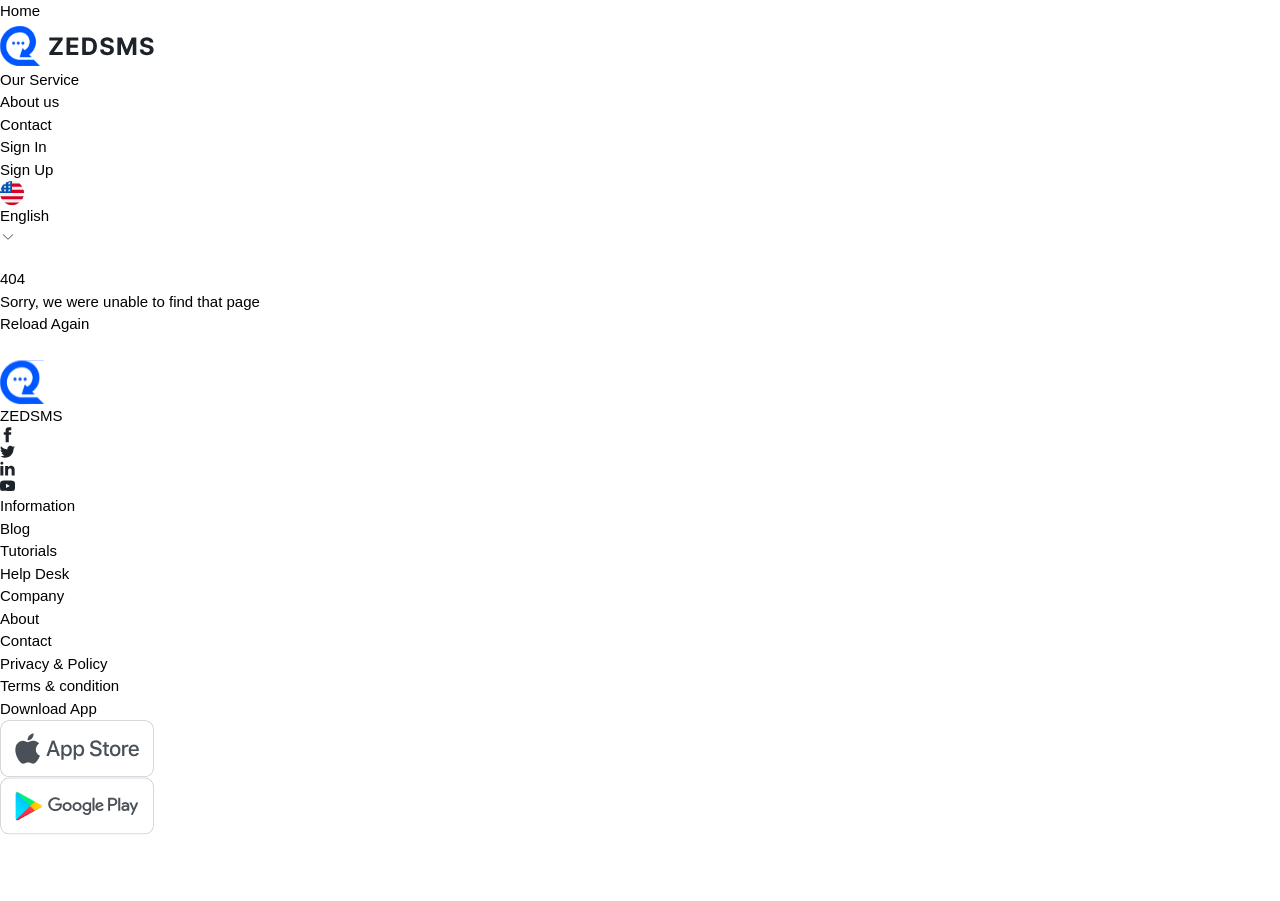
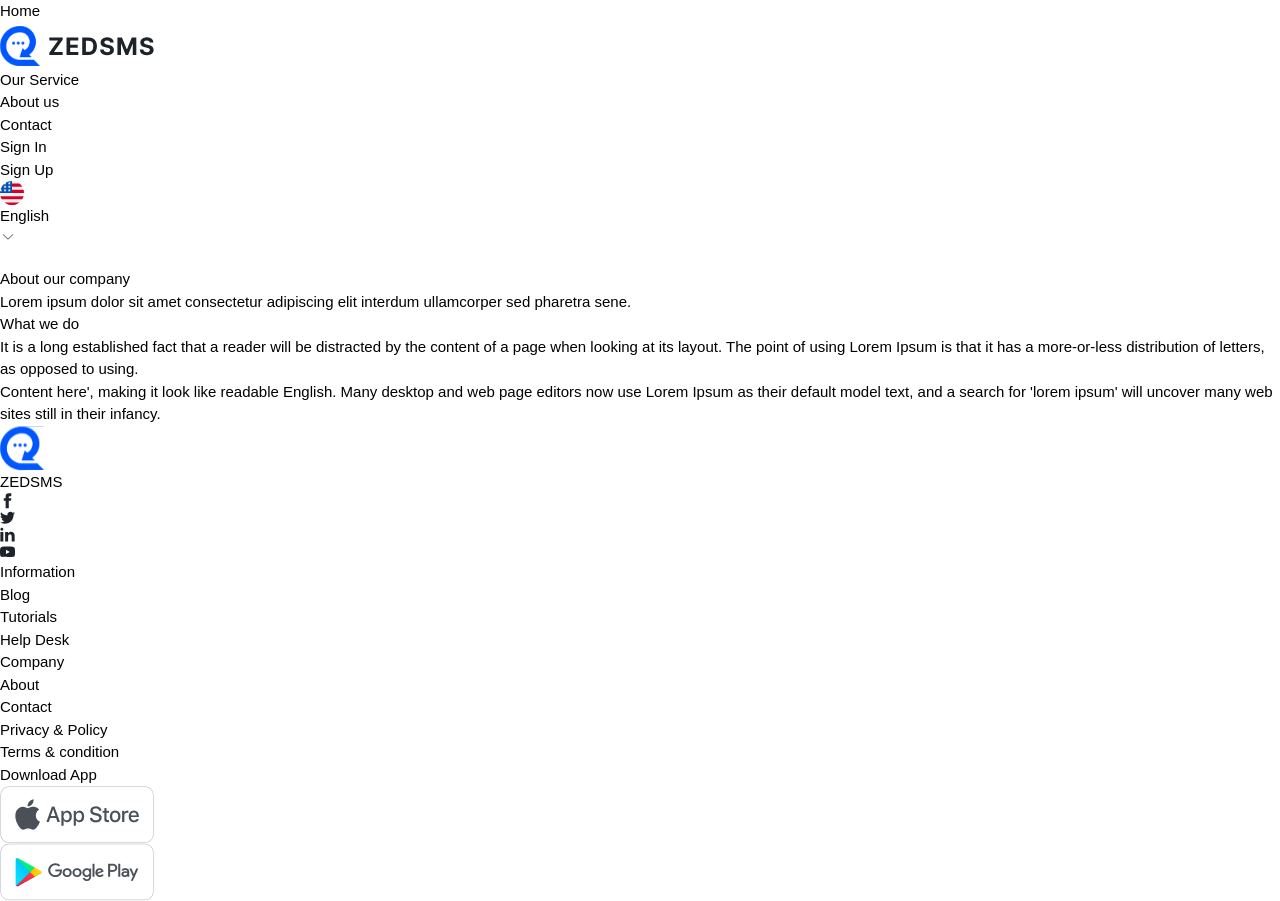
Before and after one commit to sunny335/zed-sms, a Vue app: page /about in a window 1280 px wide. Before the commit the page ends 835 px from the top, so only its background shows below. Built offline with nearby package versions, Linux system fonts and the light colour scheme.

Commit message:
create section header and about page

```diff
--- /dev/null
+++ b/src/components/SectionHeader/SectionHeader.vue
@@ -0,0 +1,21 @@
+<script setup>
+
+
+</script>
+<template>
+
+    <div class="bg-neutral-100 py-[100px] px-7">
+        <h1 class="text-neutral-800 text-center text-[40px] font-medium font-['Poppins'] leading-10 mb-[10px]">{{ title }}</h1>
+        <p class="max-w-[436px] mx-auto text-center text-zinc-600 text-base font-light font-['Poppins'] leading-[25.18px]">{{ description }}</p>
+    </div>
+</template>
+
+
+<script>
+export default {
+  props: {
+    title: String, // Declare a prop named "title" of type String
+    description: String,   // Declare a prop named "description" of type String
+  },
+};
+</script>
--- a/src/router/index.js
+++ b/src/router/index.js
@@ -73,6 +73,11 @@ const router = createRouter({
       component: () => import('../views/Payment/TopUpFailed.vue')
     },
     {
+      path: '/about',
+      name: 'About',
+      component: () => import('../views/About/About.vue')
+    },
+    {
       path: '/:pathMatch(.*)*',
       name: 'NotFound',
       component: () => import('../views/NotFound.vue')
--- /dev/null
+++ b/src/views/About/About.vue
@@ -0,0 +1,48 @@
+<script setup>
+
+
+
+
+</script>
+<template>
+    <section>
+        <div>
+            <SectionHeader title="About our company" description="Lorem ipsum dolor sit amet consectetur adipiscing elit
+interdum ullamcorper sed pharetra sene." />
+
+
+            <div class="px-4 pt-21 mx-auto sm:max-w-xl md:max-w-full lg:max-w-[1192px] md:px-24 lg:px-8 lg:pt-[84px]">
+                <div class="flex flex-wrap">
+                    <h3 class="text-center w-[20%] text-neutral-800 text-[32px] font-medium font-['Poppins'] leading-9">What we do
+                    </h3>
+                    <div class="w-[75%]">
+                        <p class="w-[808px] text-zinc-600 text-xl font-light font-['Poppins'] leading-[29.20px]">It is a long
+                        established fact that a reader will be distracted by the content of a page when looking at its
+                        layout. The point of using Lorem Ipsum is that it has a more-or-less distribution of letters, as
+                        opposed to using.
+                    </p>
+                    <p class="w-[808px] text-zinc-600 text-xl font-light font-['Poppins'] leading-[29.20px]">
+                        Content here', making it look like readable English. Many desktop and web page editors now use Lorem
+                        Ipsum as their default model text, and a search for 'lorem ipsum' will uncover many web sites still
+                        in their infancy.
+                    </p>
+                    </div>
+                </div>
+            </div>
+        </div>
+
+
+    </section>
+</template>
+
+<script >
+import SectionHeader from '../../components/SectionHeader/SectionHeader.vue';
+
+export default {
+    components: {
+        SectionHeader,
+    },
+};
+
+
+</script>
```
